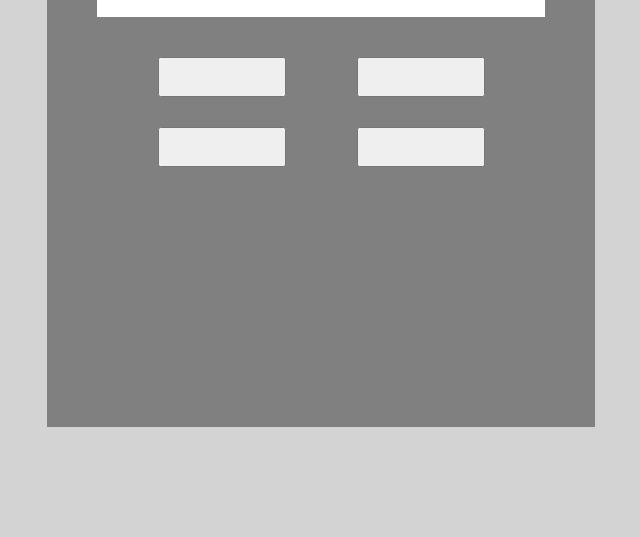
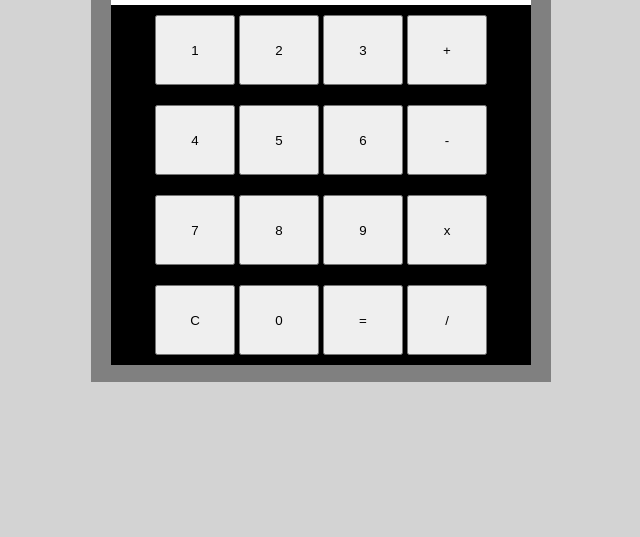
Before and after one commit to Coste-stack/Calculator, a plain HTML site: page index.html in a window 1280 px wide. Shown: the part 263-800 px from the top of the page, without its empty margins (319-959 px from the left). Drawn offline with Linux system fonts and the light colour scheme.

Commit message:
Styled the calculator to make it look alright

```diff
--- a/index.html
+++ b/index.html
@@ -8,12 +8,34 @@
   </head>
   <body>
 	<div id="calculator">
-		<div id="display"></div>
-		<div class="operations">
-			<button id="add"></button>
-			<button id="subtract"></button>
-			<button id="multiply"></button>
-			<button id="divide"></button>
+		<div id="calculator-body">
+			<div id="display">999</div>
+			<div class="rows">
+				<div id="row1">
+					<button id="1">1</button>
+					<button id="2">2</button>
+					<button id="3">3</button>
+					<button id="add">+</button>
+				</div>
+				<div id="row2">
+					<button id="4">4</button>
+					<button id="5">5</button>
+					<button id="6">6</button>
+					<button id="subtract">-</button>
+				</div>
+				<div id="row3">
+					<button id="7">7</button>
+					<button id="8">8</button>
+					<button id="9">9</button>
+					<button id="multiply">x</button>
+				</div>
+				<div id="row4">
+					<button id="clear">C</button>
+					<button id="0">0</button>
+					<button id="=">=</button>
+					<button id="divide">/</button>
+				</div>
+			</div>
 		</div>
 	</div>
   </body>
--- a/style.css
+++ b/style.css
@@ -1,30 +1,48 @@
 body {
 	display: flex;
 	justify-content: center; align-items: center;
+
 	margin: 0; width: 100vw; height: 100vh;
 	background-color: lightgrey;
 }
 
-#display {
-	background: white;
-	height: 5vh;
-	padding: 40px; margin: 0;
-}
-
 #calculator {
-	margin: 0; padding: 50px;
-	width: 35vw; height: 60vh;
+	padding: 20px;
+	width: 420px; height: 450px;
 	background-color: grey;
 }
 
-.operations {
+#calculator-body {
 	display: flex;
 	flex-wrap: wrap;
-	justify-content: space-around;
-	gap: 30px;
-	padding: 40px;
+	flex-direction: row;
+	justify-content: center;
+}
+
+#display {
+	display: flex;
+	justify-content: flex-end;
+	font-size: 46px;
+
+	background: white;
+	width: 100% ; height: 20%;
+	padding: 20px; margin: 0;
+}
+
+.rows {
+	display: flex;
+	flex-direction: column;
+	background: black;
+	width: 100%;
+	align-items: center;
+}
+
+#row1, #row2, #row3, #row4 {
+	margin-bottom: 10px; margin-top: 10px;
+	justify-content: center;
 }
 
 button{
-	width: 10vw; height: 5vh;
+	flex: 1 25%;
+	width: 80px; height: 70px;
 }
```
